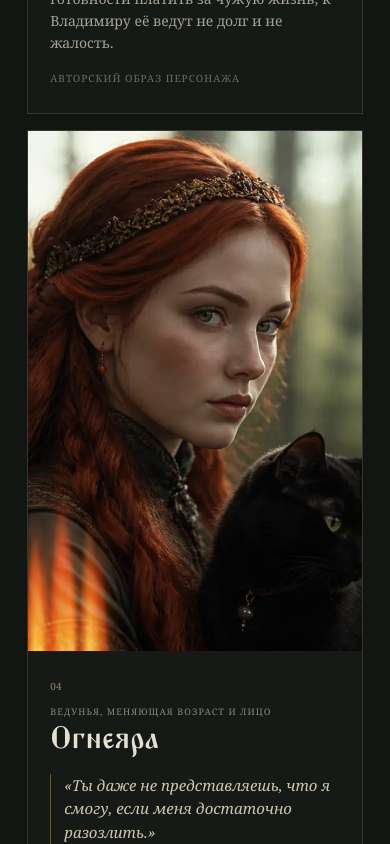
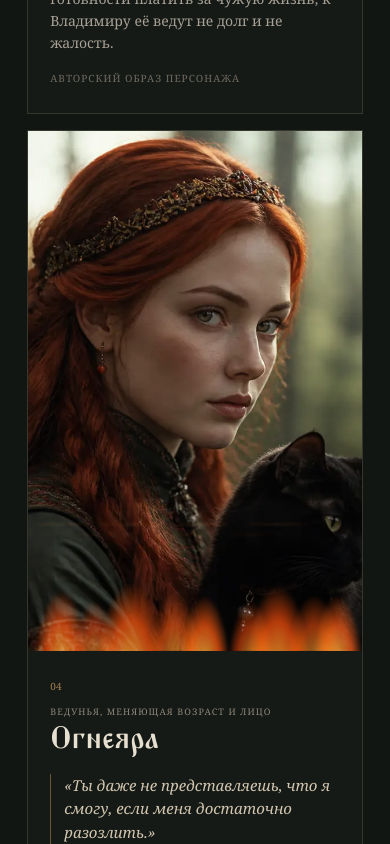
Before and after one commit to solnce2970-cell/tam-gde-umiraet-yav, a Next.js app: page / in a window 390 px wide. Shown: the part 9840-10684 px from the top of the page. Built offline with nearby package versions, Linux system fonts and the light colour scheme.

Commit message:
Simplify bottom fire and add Semargl spark reveal

```diff
--- a/app/hero.css
+++ b/app/hero.css
@@ -1,210 +1,24 @@
-.hero {
-  background:
-    linear-gradient(90deg, #070a08e6, #070a089e 42%, #070a0829),
-    url('/images/hero-new.webp') center 44% / cover no-repeat !important;
-}
+.hero{background:linear-gradient(90deg,#070a08e6,#070a089e 42%,#070a0829),url('/images/hero-new.webp') center 44%/cover no-repeat!important}.nav{backdrop-filter:none!important;background:#070a0861!important}
 
-.nav {
-  backdrop-filter: none !important;
-  background: #070a0861 !important;
-}
+/* Огнеяра: только пламя снизу, медленное и постепенное */
+#characters .characterPortrait:has(>img[alt="Образ персонажа Огнеяра"]){position:relative}
+#characters .characterPortrait>img[alt="Образ персонажа Огнеяра"]+span[aria-hidden=true]{display:none!important}
+#characters .characterPortrait:has(>img[alt="Образ персонажа Огнеяра"])::before,#characters .characterPortrait:has(>img[alt="Образ персонажа Огнеяра"])::after{content:"";position:absolute;left:0;right:0;bottom:-2%;height:34%;z-index:8;pointer-events:none;opacity:0;transform-origin:50% 100%;mix-blend-mode:screen}
+#characters .characterPortrait:has(>img[alt="Образ персонажа Огнеяра"])::before{background:radial-gradient(ellipse 12% 88% at 10% 110%,#fff0a9 0 6%,#ff9a27 20%,#e84408 46%,transparent 72%),radial-gradient(ellipse 15% 100% at 31% 114%,#fff2b5 0 6%,#ffa432 20%,#eb4b09 47%,transparent 73%),radial-gradient(ellipse 11% 82% at 53% 109%,#ffefaa 0 6%,#ffad39 20%,#ef520b 46%,transparent 72%),radial-gradient(ellipse 14% 96% at 75% 113%,#fff2b4 0 6%,#ff9e2c 20%,#e94708 47%,transparent 73%),radial-gradient(ellipse 11% 84% at 93% 110%,#fff0a8 0 6%,#ffaa34 20%,#ed4d09 46%,transparent 72%);filter:blur(1.2px);animation:fireSlowA 3.8s ease-in-out infinite alternate;transition:opacity 2.2s ease-out}
+#characters .characterPortrait:has(>img[alt="Образ персонажа Огнеяра"])::after{height:29%;background:radial-gradient(ellipse 10% 82% at 20% 110%,#ffe79c 0 6%,#ff8f22 21%,#dd3b07 47%,transparent 72%),radial-gradient(ellipse 12% 94% at 44% 113%,#fff0ac 0 6%,#ffa02b 21%,#e94808 47%,transparent 73%),radial-gradient(ellipse 10% 80% at 67% 109%,#ffeaa2 0 6%,#ff9826 21%,#e24107 47%,transparent 72%),radial-gradient(ellipse 12% 90% at 86% 112%,#fff0ad 0 6%,#ffa331 21%,#e94b09 47%,transparent 73%);filter:blur(1.3px);animation:fireSlowB 4.5s ease-in-out infinite alternate;transition:opacity 2.2s ease-out}
+#characters .characterPortrait:has(>img[alt="Образ персонажа Огнеяра"]+span[aria-hidden=true])::before{opacity:.78;transition:opacity 1s ease-in .08s}
+#characters .characterPortrait:has(>img[alt="Образ персонажа Огнеяра"]+span[aria-hidden=true])::after{opacity:.60;transition:opacity 1.1s ease-in .75s}
+@keyframes fireSlowA{from{transform:translateY(7px) scaleY(.9)}to{transform:translateY(-3px) scaleY(1.06)}}@keyframes fireSlowB{from{transform:translateY(9px) scaleY(.88)}to{transform:translateY(-2px) scaleY(1.05)}}
 
-/* Огнеяра — огонь рождается только из нижнего левого угла. */
-#characters .characterPortrait:has(> img[alt="Образ персонажа Огнеяра"]) {
-  position: relative;
-}
+/* Семаргл: искры -> волк -> человек */
+#characters .characterPortrait:has(>img[alt="Образ персонажа Семаргл"]){position:relative}
+#characters .characterPortrait>img[alt="Образ персонажа Семаргл"]~img[aria-hidden=true],#characters .characterPortrait>img[alt="Образ персонажа Семаргл"]~span[aria-hidden=true]{display:none!important}
+#characters .characterPortrait:has(>img[alt="Образ персонажа Семаргл"])::before,#characters .characterPortrait:has(>img[alt="Образ персонажа Семаргл"])::after{content:"";position:absolute;inset:0;pointer-events:none;opacity:0}
+#characters .characterPortrait:has(>img[alt="Образ персонажа Семаргл"])::before{z-index:10;background:radial-gradient(circle at 14% 88%,#fff1a3 0 1px,#ff7a1d 2px,transparent 3px),radial-gradient(circle at 27% 74%,#ffe38c 0 1px,#ff8d22 2px,transparent 3px),radial-gradient(circle at 39% 91%,#fff0a0 0 1px,#f45a13 2px,transparent 3px),radial-gradient(circle at 52% 79%,#ffe898 0 1px,#ff7d1b 2px,transparent 3px),radial-gradient(circle at 64% 90%,#fff0a4 0 1px,#f35b13 2px,transparent 3px),radial-gradient(circle at 76% 72%,#ffe58f 0 1px,#ff8a20 2px,transparent 3px),radial-gradient(circle at 88% 86%,#fff0a3 0 1px,#f15a12 2px,transparent 3px);filter:drop-shadow(0 0 4px #ff6519)}
+#characters .characterPortrait:has(>img[alt="Образ персонажа Семаргл"])::after{z-index:9;background:url('/images/characters/semargl-wolf.webp') center/cover no-repeat;filter:saturate(.9) contrast(1.06)}
+#characters .characterPortrait:has(>img[alt="Образ персонажа Семаргл"]~img[aria-hidden=true])>img[alt="Образ персонажа Семаргл"]{animation:humanFade 2.2s ease-in-out both!important}
+#characters .characterPortrait:has(>img[alt="Образ персонажа Семаргл"]~img[aria-hidden=true])::before{animation:sparks 2.2s ease-out both}
+#characters .characterPortrait:has(>img[alt="Образ персонажа Семаргл"]~img[aria-hidden=true])::after{animation:wolfReveal 2.2s ease-in-out both}
+@keyframes humanFade{0%,15%,100%{opacity:1}27%,83%{opacity:.18}}@keyframes sparks{0%{opacity:0;transform:translateY(18px)}14%{opacity:1;transform:translateY(5px)}45%{opacity:.72;transform:translateY(-22px)}100%{opacity:0;transform:translateY(-52px)}}@keyframes wolfReveal{0%,19%,100%{opacity:0}26%,84%{opacity:1}}
 
-/* JS-слой нужен только как случайный триггер; его прежний свет скрываем. */
-#characters .characterPortrait > img[alt="Образ персонажа Огнеяра"] + span[aria-hidden="true"] {
-  display: none !important;
-}
-
-#characters .characterPortrait:has(> img[alt="Образ персонажа Огнеяра"])::before,
-#characters .characterPortrait:has(> img[alt="Образ персонажа Огнеяра"])::after {
-  content: "";
-  position: absolute;
-  left: -3%;
-  bottom: -4%;
-  pointer-events: none;
-  z-index: 8;
-  opacity: 0;
-  transform-origin: 15% 100%;
-  mix-blend-mode: screen;
-}
-
-/* Первая группа языков — появляется первой. */
-#characters .characterPortrait:has(> img[alt="Образ персонажа Огнеяра"])::before {
-  width: 46%;
-  height: 78%;
-  background:
-    radial-gradient(ellipse 13% 72% at 12% 108%, rgba(255,250,194,.98) 0 8%, rgba(255,176,48,.95) 19%, rgba(242,75,11,.82) 44%, rgba(118,20,2,.26) 59%, transparent 73%),
-    radial-gradient(ellipse 18% 92% at 31% 113%, rgba(255,245,168,.98) 0 8%, rgba(255,151,33,.96) 20%, rgba(229,56,8,.84) 46%, rgba(102,15,1,.24) 60%, transparent 74%),
-    radial-gradient(ellipse 11% 64% at 50% 107%, rgba(255,252,204,.96) 0 8%, rgba(255,190,60,.93) 19%, rgba(245,83,13,.78) 44%, transparent 72%);
-  filter: blur(.9px) drop-shadow(0 0 8px rgba(255,76,10,.53));
-  animation: ogneyaraCornerSlowA 2.35s ease-in-out infinite alternate;
-  transition: opacity 2.15s ease-out 0s;
-}
-
-/* Вторая группа в том же углу — вступает позже, поэтому огонь не включается целиком. */
-#characters .characterPortrait:has(> img[alt="Образ персонажа Огнеяра"])::after {
-  width: 40%;
-  height: 67%;
-  background:
-    radial-gradient(ellipse 15% 78% at 20% 111%, rgba(255,248,182,.97) 0 8%, rgba(255,164,39,.94) 20%, rgba(237,65,9,.80) 45%, rgba(110,17,2,.23) 60%, transparent 73%),
-    radial-gradient(ellipse 10% 59% at 44% 105%, rgba(255,252,207,.95) 0 8%, rgba(255,193,63,.91) 19%, rgba(248,86,14,.76) 44%, transparent 71%),
-    radial-gradient(ellipse 17% 84% at 65% 112%, rgba(255,243,160,.96) 0 8%, rgba(255,145,30,.93) 20%, rgba(222,51,7,.79) 45%, rgba(98,13,1,.22) 59%, transparent 73%);
-  filter: blur(1px) drop-shadow(0 0 7px rgba(255,70,9,.48));
-  animation: ogneyaraCornerSlowB 2.8s ease-in-out infinite alternate;
-  transition: opacity 2.2s ease-out 0s;
-}
-
-#characters .characterPortrait:has(> img[alt="Образ персонажа Огнеяра"] + span[aria-hidden="true"])::before {
-  opacity: .92;
-  transition: opacity .72s ease-in .10s;
-}
-
-#characters .characterPortrait:has(> img[alt="Образ персонажа Огнеяра"] + span[aria-hidden="true"])::after {
-  opacity: .78;
-  transition: opacity .82s ease-in .72s;
-}
-
-@keyframes ogneyaraCornerSlowA {
-  0% {
-    transform: translateY(5px) scaleX(.99) scaleY(.93) rotate(-.35deg);
-    filter: blur(1.05px) brightness(.94) drop-shadow(0 0 7px rgba(255,64,8,.47));
-  }
-  50% {
-    transform: translateY(-2px) scaleX(1.006) scaleY(1.035) rotate(.25deg);
-    filter: blur(.85px) brightness(1.06) drop-shadow(0 0 9px rgba(255,88,12,.56));
-  }
-  100% {
-    transform: translateY(-5px) scaleX(.995) scaleY(1.075) rotate(-.15deg);
-    filter: blur(.95px) brightness(1.11) drop-shadow(0 0 10px rgba(255,96,14,.59));
-  }
-}
-
-@keyframes ogneyaraCornerSlowB {
-  0% {
-    transform: translate(2px, 7px) scaleX(.985) scaleY(.91) rotate(.35deg);
-    filter: blur(1.1px) brightness(.91) drop-shadow(0 0 6px rgba(255,58,7,.42));
-  }
-  55% {
-    transform: translate(-1px, -1px) scaleX(1.008) scaleY(1.03) rotate(-.25deg);
-    filter: blur(.9px) brightness(1.04) drop-shadow(0 0 8px rgba(255,82,11,.52));
-  }
-  100% {
-    transform: translate(1px, -4px) scaleX(.997) scaleY(1.065) rotate(.15deg);
-    filter: blur(1px) brightness(1.09) drop-shadow(0 0 9px rgba(255,91,13,.55));
-  }
-}
-
-/* Семаргл — вместо blur: человеческий облик скрывает жаровая дымка, затем проступает крылатый волк. */
-#characters .characterPortrait:has(> img[alt="Образ персонажа Семаргл"]) {
-  position: relative;
-}
-
-/* Старые JS-слои оставляем только как случайный триггер. */
-#characters .characterPortrait > img[alt="Образ персонажа Семаргл"] ~ img[aria-hidden="true"],
-#characters .characterPortrait > img[alt="Образ персонажа Семаргл"] ~ span[aria-hidden="true"] {
-  display: none !important;
-}
-
-#characters .characterPortrait:has(> img[alt="Образ персонажа Семаргл"])::before,
-#characters .characterPortrait:has(> img[alt="Образ персонажа Семаргл"])::after {
-  content: "";
-  position: absolute;
-  inset: 0;
-  pointer-events: none;
-  opacity: 0;
-}
-
-/* Тёмно-жаровая завеса: она надёжно скрывает человеческий портрет без backdrop-filter. */
-#characters .characterPortrait:has(> img[alt="Образ персонажа Семаргл"])::before {
-  z-index: 8;
-  background:
-    radial-gradient(ellipse at 50% 90%, rgba(133,54,12,.62) 0%, rgba(52,29,17,.78) 36%, rgba(11,13,12,.91) 72%),
-    linear-gradient(180deg, rgba(16,18,17,.70), rgba(6,8,7,.94));
-  mix-blend-mode: normal;
-}
-
-#characters .characterPortrait:has(> img[alt="Образ персонажа Семаргл"])::after {
-  z-index: 9;
-  background: url('/images/characters/semargl-wolf.webp') center / cover no-repeat;
-  filter: saturate(.88) contrast(1.06);
-}
-
-#characters .characterPortrait:has(> img[alt="Образ персонажа Семаргл"] ~ img[aria-hidden="true"])::before {
-  animation: semarglHeatVeil 2.2s ease-in-out both;
-}
-
-#characters .characterPortrait:has(> img[alt="Образ персонажа Семаргл"] ~ img[aria-hidden="true"])::after {
-  animation: semarglWolfReveal 2.2s ease-in-out both;
-}
-
-@keyframes semarglHeatVeil {
-  0% {
-    opacity: 0;
-    transform: scale(1);
-  }
-  12% {
-    opacity: .58;
-    transform: scale(1.006);
-  }
-  23%, 82% {
-    opacity: .97;
-    transform: scale(1.018);
-  }
-  92% {
-    opacity: .55;
-    transform: scale(1.008);
-  }
-  100% {
-    opacity: 0;
-    transform: scale(1);
-  }
-}
-
-@keyframes semarglWolfReveal {
-  0%, 19% {
-    opacity: 0;
-    transform: scale(1.045);
-    filter: saturate(.78) contrast(1.02) brightness(.72);
-  }
-  26% {
-    opacity: 1;
-    transform: scale(1.012);
-    filter: saturate(.90) contrast(1.07) brightness(.96);
-  }
-  84% {
-    opacity: 1;
-    transform: scale(1);
-    filter: saturate(.90) contrast(1.07) brightness(.96);
-  }
-  100% {
-    opacity: 0;
-    transform: scale(.995);
-    filter: saturate(.82) contrast(1.03) brightness(.76);
-  }
-}
-
-@media (max-width: 720px) {
-  .hero {
-    background-position: 62% 44% !important;
-  }
-
-  #characters .characterPortrait:has(> img[alt="Образ персонажа Огнеяра"])::before {
-    width: 43%;
-    height: 70%;
-  }
-
-  #characters .characterPortrait:has(> img[alt="Образ персонажа Огнеяра"])::after {
-    width: 37%;
-    height: 61%;
-  }
-
-  #characters .characterPortrait:has(> img[alt="Образ персонажа Семаргл"])::before {
-    background:
-      radial-gradient(ellipse at 50% 90%, rgba(119,49,11,.56) 0%, rgba(47,27,16,.74) 38%, rgba(10,12,11,.89) 72%),
-      linear-gradient(180deg, rgba(15,17,16,.67), rgba(6,8,7,.92));
-  }
-}
+@media(max-width:720px){.hero{background-position:62% 44%!important}#characters .characterPortrait:has(>img[alt="Образ персонажа Огнеяра"])::before{height:30%}#characters .characterPortrait:has(>img[alt="Образ персонажа Огнеяра"])::after{height:26%}}
```
